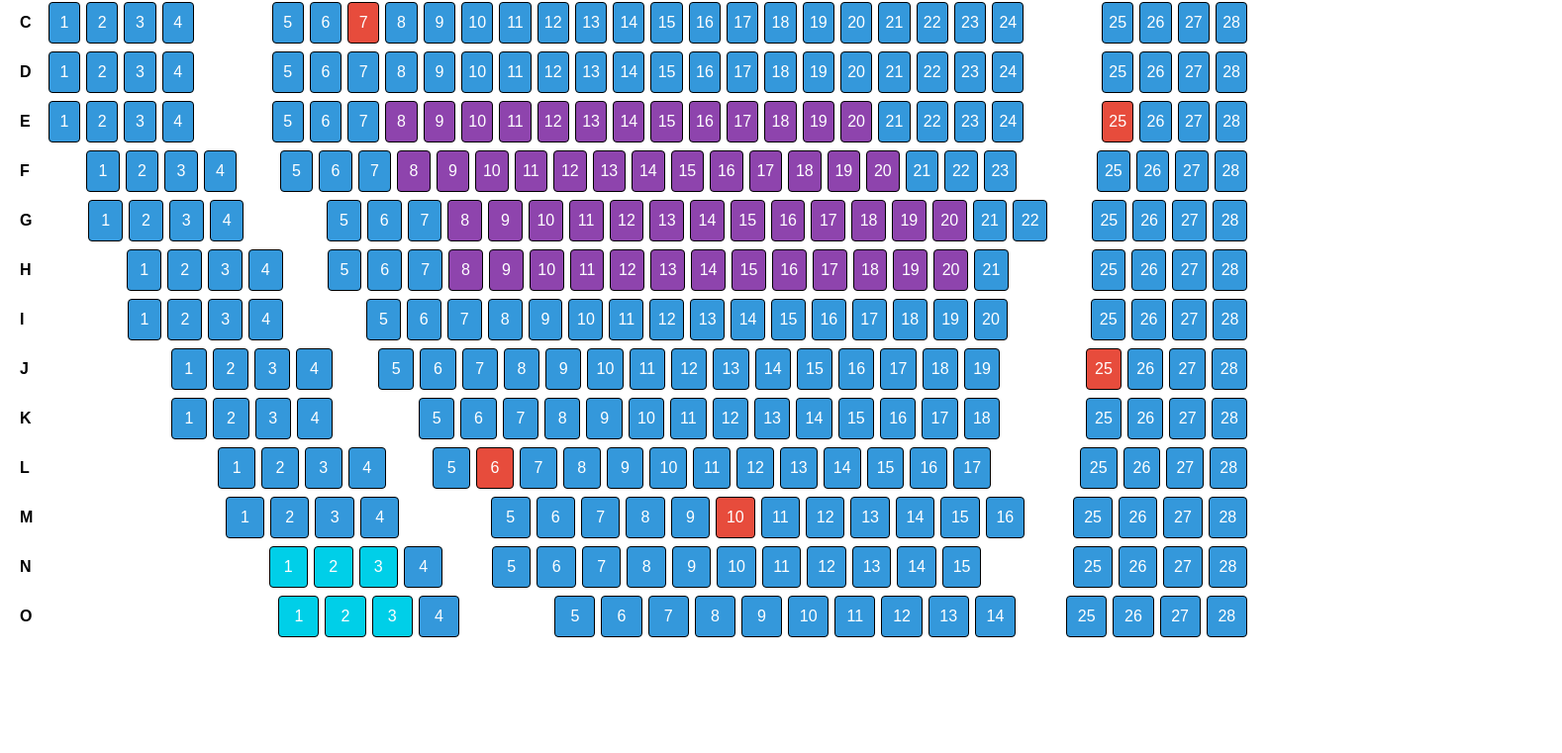
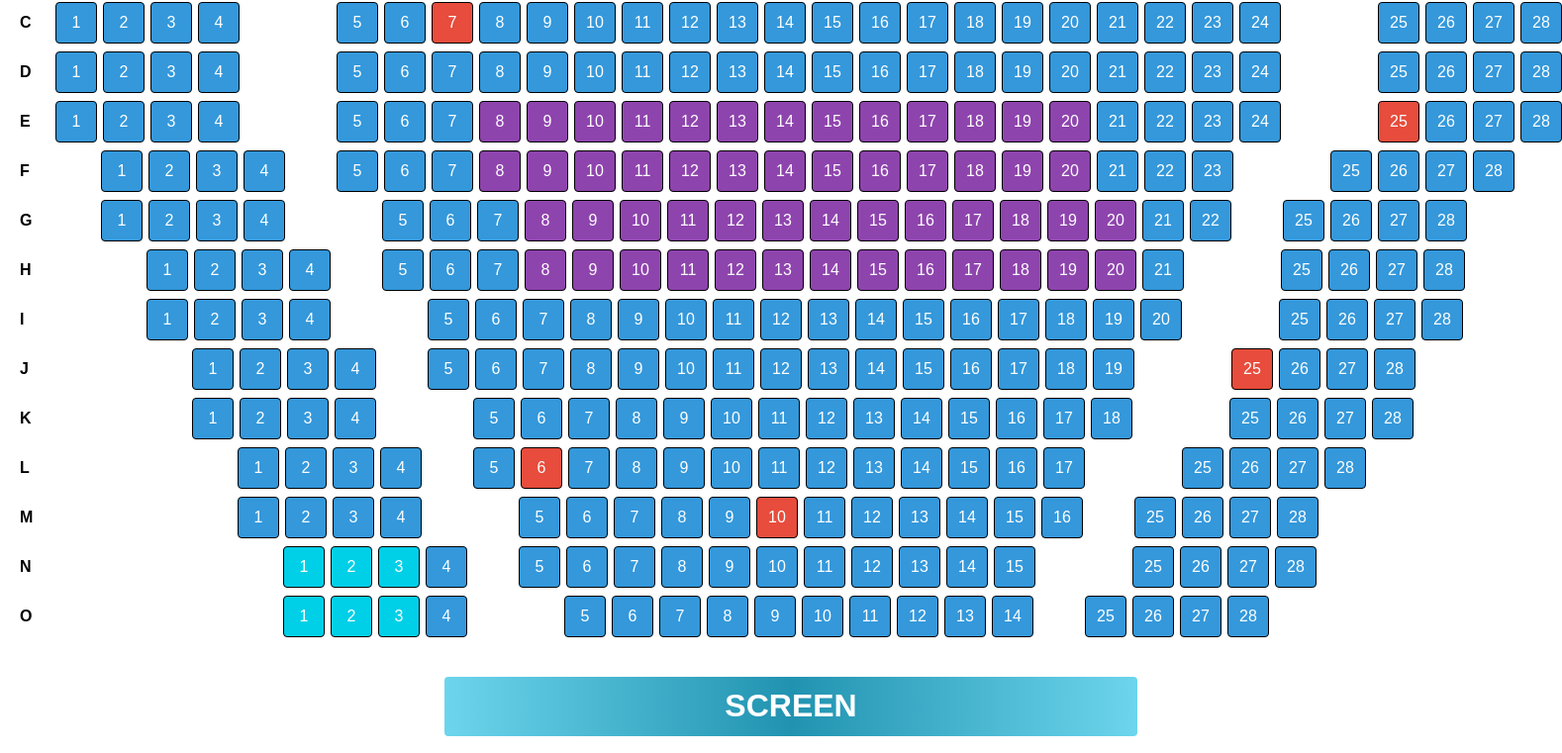
Before and after one commit to ujjwal-27/cinema-seating-system, a React (Vite) app: page / in a window 1280 px wide. Shown: the part 348-1109 px from the top of the page at 99% size, 1578 px wide, since content can reach past the window. Before the commit the page ends 1020 px from the top, so only its background shows below. Built offline with nearby package versions, Linux system fonts and the light colour scheme.

Commit message:
fix alignment

```diff
--- a/src/components/SeatGrid.tsx
+++ b/src/components/SeatGrid.tsx
@@ -59,6 +59,12 @@ function SeatGrid({
         <div>
             <h2>Cinema Seating Layout</h2>
 
+            <div
+                style={{
+                    display: "inline-block",
+                }}
+            >
+
                 {rows.map((row) => (
                     <div
                         key={row}
@@ -113,6 +119,33 @@ function SeatGrid({
                         })}
                     </div>
                 ))}
+
+                <div
+                    style={{
+                        marginTop: "40px",
+                        display: "flex",
+                        justifyContent: "center",
+                    }}
+                >
+                    <div
+                        style={{
+                            width: "700px",
+                            height: "60px",
+                            background:
+                                "linear-gradient(to right, #6dd5ed, #2193b0, #6dd5ed)",
+                            borderRadius: "4px",
+                            display: "flex",
+                            justifyContent: "center",
+                            alignItems: "center",
+                            color: "white",
+                            fontSize: "32px",
+                            fontWeight: "bold",
+                        }}
+                    >
+                        SCREEN
+                    </div>
+                </div>
+            </div>
         </div>
     );
 }
```
Lines whose indentation alone changed are shown as unchanged.
